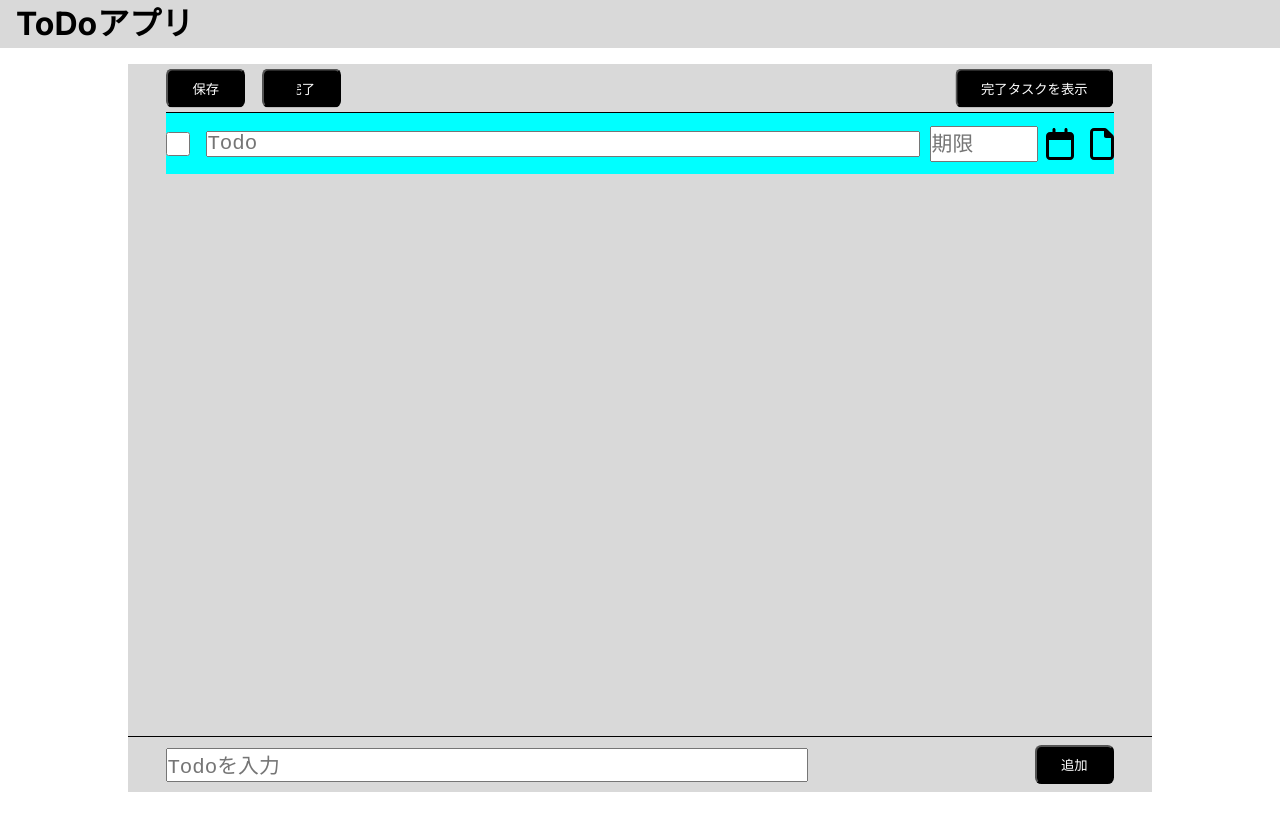
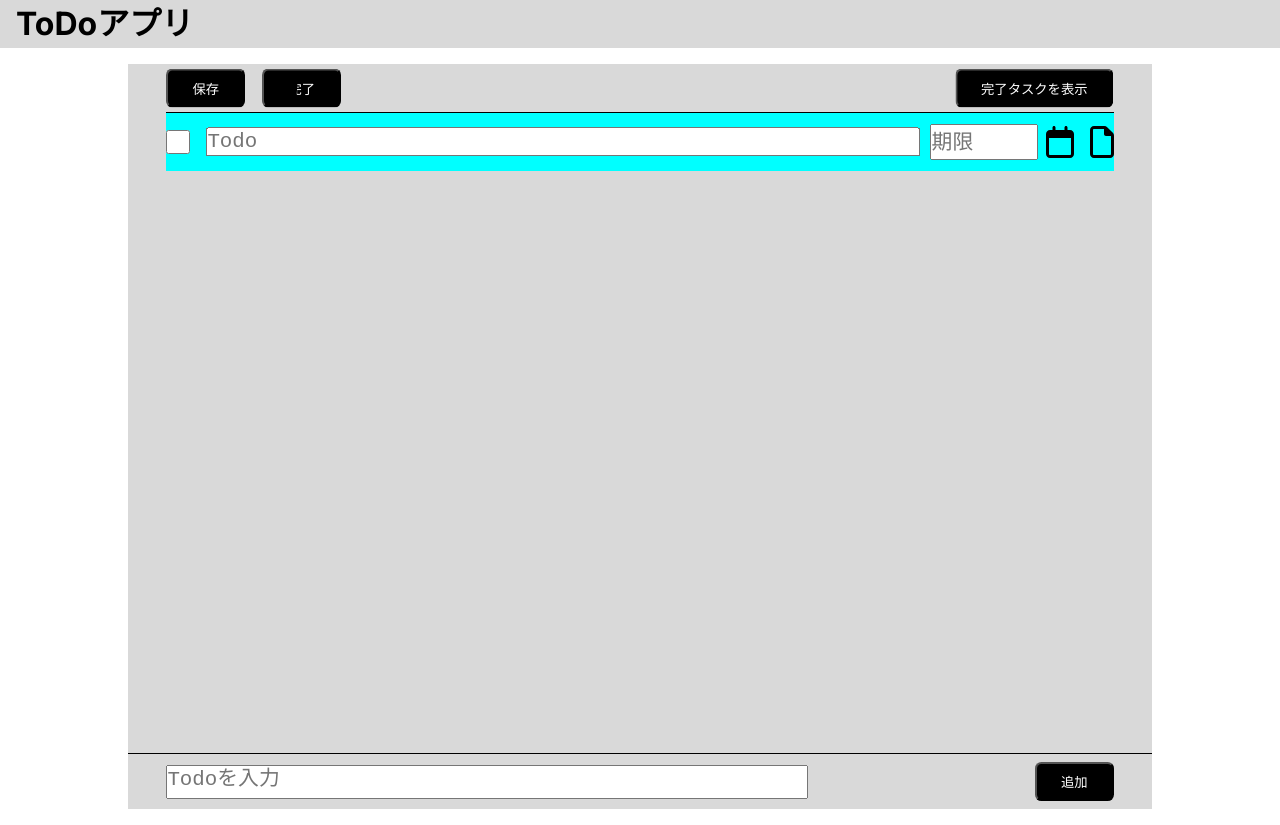
Before and after one commit to wakuwakukatsu/next-todo-app, a Next.js app: page / in a window 1280 px wide. Built offline with nearby package versions, Linux system fonts and the light colour scheme.

Commit message:
update view

```diff
--- a/src/components/layouts/todo.module.css
+++ b/src/components/layouts/todo.module.css
@@ -3,7 +3,7 @@
   display: flex;
   justify-content: space-between;
   min-height: 1.5rem;
-  max-height: 2.8125rem;
+  max-height: 2.6rem;
   padding: 0.5rem 0;
 }
 
@@ -21,9 +21,9 @@
 
 .textTodo {
   font-size: 1rem;
+  line-height: 1.3;
   width: calc(94vw - 3.4125rem);
-  min-height: 1.5rem;
-  max-height: 2.9375rem;
+  max-height: 2.6rem;
   field-sizing: content;
   resize: none;
   position: absolute;
--- a/src/components/layouts/todo.tsx
+++ b/src/components/layouts/todo.tsx
@@ -23,6 +23,7 @@ export default function Todo() {
         <textarea
           className={styles.textTodo}
           placeholder="Todo"
+          rows={2}
           wrap="soft"
           id={uniqueStr2}
           onInput={() => {
--- a/src/components/layouts/todos.module.css
+++ b/src/components/layouts/todos.module.css
@@ -1,6 +1,6 @@
 .container {
   background-color: var(--gray);
-  margin: 1rem auto;
+  margin-top: 1rem;
 }
 
 .containerMain {
@@ -34,13 +34,12 @@
 }
 
 .todos {
-  height: calc(100vh - 11.0625rem);
+  height: calc(100vh - 10rem);
 }
 
 .containerInput {
   border-top: 1px solid var(--black);
-  min-height: 1.5rem;
-  max-height: 2.8125rem;
+  max-height: 2.6rem;
   padding: 0.5rem 3vw;
   display: flex;
   justify-content: space-between;
@@ -53,9 +52,9 @@
 
 .inputTodo {
   font-size: 1rem;
+  line-height: 1.3;
   width: calc(94vw - 3.4125rem);
-  min-height: 1.5rem;
-  max-height: 2.9375rem;
+  max-height: 2.6rem;
   field-sizing: content;
   resize: none;
 }
--- a/src/components/layouts/todos.tsx
+++ b/src/components/layouts/todos.tsx
@@ -21,7 +21,7 @@ export default function Todos() {
           </div>
         </div>
 
-        <div className={styles.todos}>
+        <div className={styles.todos} id="todos">
           <Todo />
         </div>
       </div>
@@ -33,6 +33,15 @@ export default function Todos() {
             placeholder="Todoを入力"
             wrap="soft"
             id="textarea"
+            // onInput={() => {
+            //   const todosArea = document.getElementById("todos");
+            //   const inputArea = document.getElementById("containerInput");
+            //   const inputAreaHeight = inputArea?.clientHeight;
+            //   document.documentElement.style.setProperty(
+            //     "--vh",
+            //     `${inputAreaHeight}px`
+            //   );
+            // }}
           />
         </div>
         <div className={styles.wrapperButton}>
```
